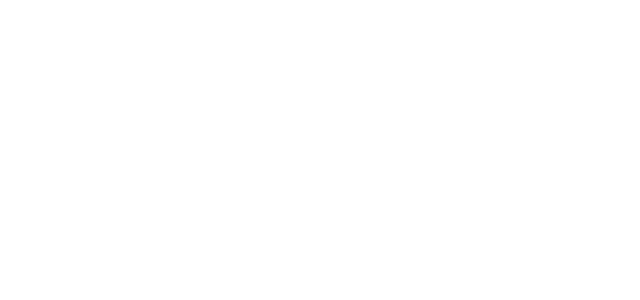
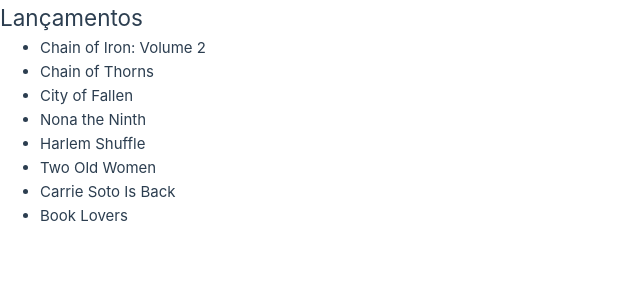
Before and after one commit to AndreRicardoSc/Projeto-livraria, a Vue app: page / in a window 1280 px wide. Shown: the top 300 px of the page, without its empty margins (0-640 px from the left). Built offline with nearby package versions, Linux system fonts and the light colour scheme.

Commit message:
FEAT: desenvolvendo seção de lançamentos #2

```diff
--- a/src/App.vue
+++ b/src/App.vue
@@ -1,9 +1,9 @@
 <script setup>
-
+  import Home from "./components/Home.vue"
 </script>
 
 <template>
-
+  <Home/>
 </template>
 
 <style scoped>
--- /dev/null
+++ b/src/components/Home.vue
@@ -0,0 +1,70 @@
+<script setup>
+    import { ref } from "vue";
+    const produtos = ref([
+        {
+            id: 1,
+            titulo: "Chain of Iron: Volume 2",
+            autor: "Cassandra Clare",
+            preco: 23.24,
+        },
+        {
+            id: 2,
+            titulo: "Chain of Thorns",
+            autor: "Cassandra Clare",
+            preco: 23.24,
+        },
+        {
+            id: 3,
+            titulo: "City of Fallen",
+            autor: "Cassandra Clare",
+            preco: 13.94,
+        },
+        {
+            id: 4,
+            titulo: "Nona the Ninth",
+            autor: "Cassandra Clare",
+            preco: 16.84,
+        },
+        {
+            id: 5,
+            titulo: "Harlem Shuffle",
+            autor: "Colson Whitehead",
+            preco: 26.92,
+        },
+        {
+            id: 6,
+            titulo: "Two Old Women",
+            autor: "Velma Wallis",
+            preco: 13.95,
+        },
+        {
+            id: 7,
+            titulo: "Carrie Soto Is Back",
+            autor: "Taylor Jenkins Reid",
+            preco: 26.04,
+        },
+        {
+            id: 8,
+            titulo: "Book Lovers",
+            autor: "Emily Henry",
+            preco: 15.81,
+        },
+    ]);
+</script>
+
+<template>
+    <div class="home">
+        <section class="lancamentos">
+            <h2>Lançamentos</h2>
+            <ul>
+                <li class="livros" v-for="(item, index) of produtos" :key="index">
+                    {{ item.titulo }}
+                </li>
+            </ul>
+        </section>
+    </div>
+</template>
+
+<style scoped>
+
+</style>
```
Also changed, not shown: 1 other file (tests, documents, lock files or other folders).
